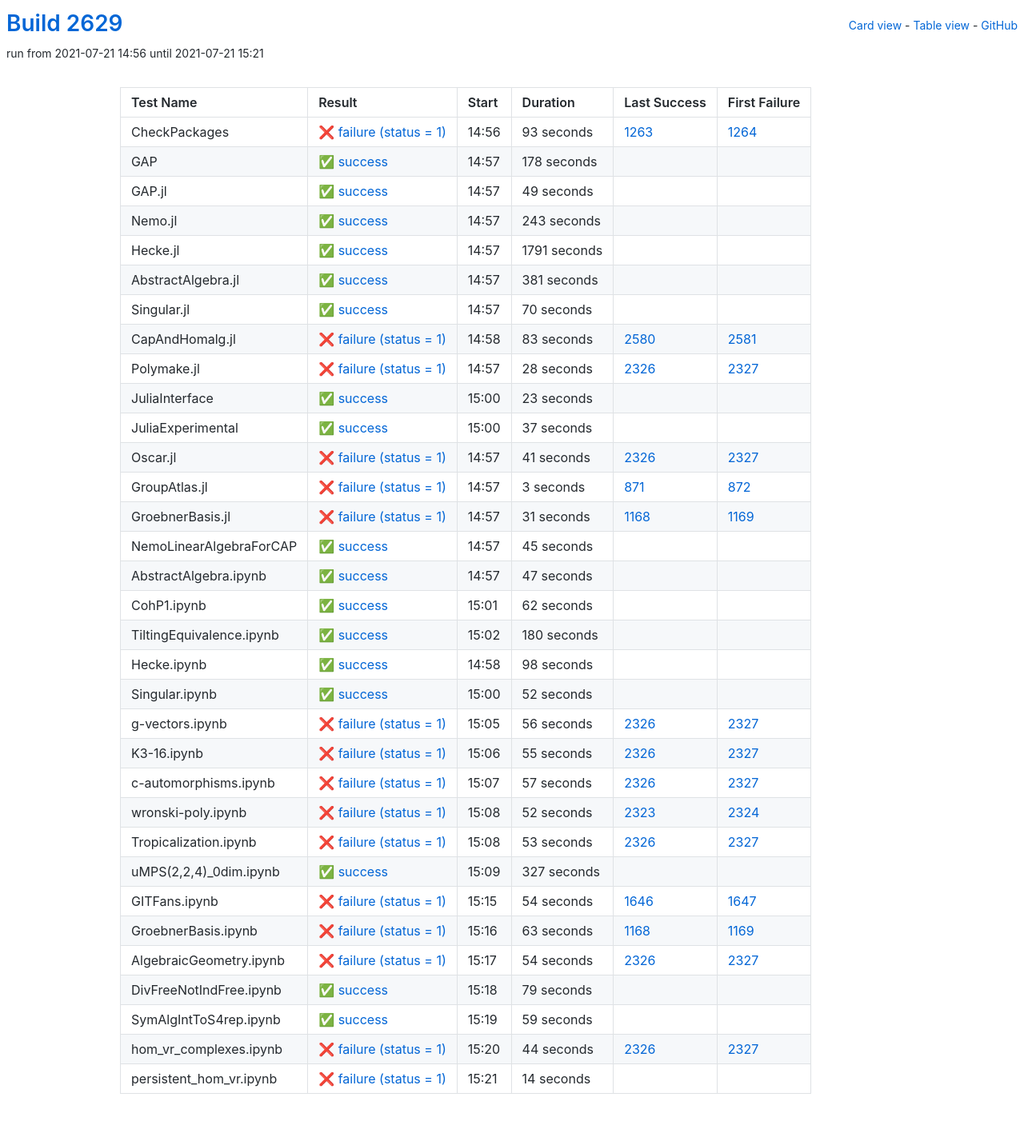
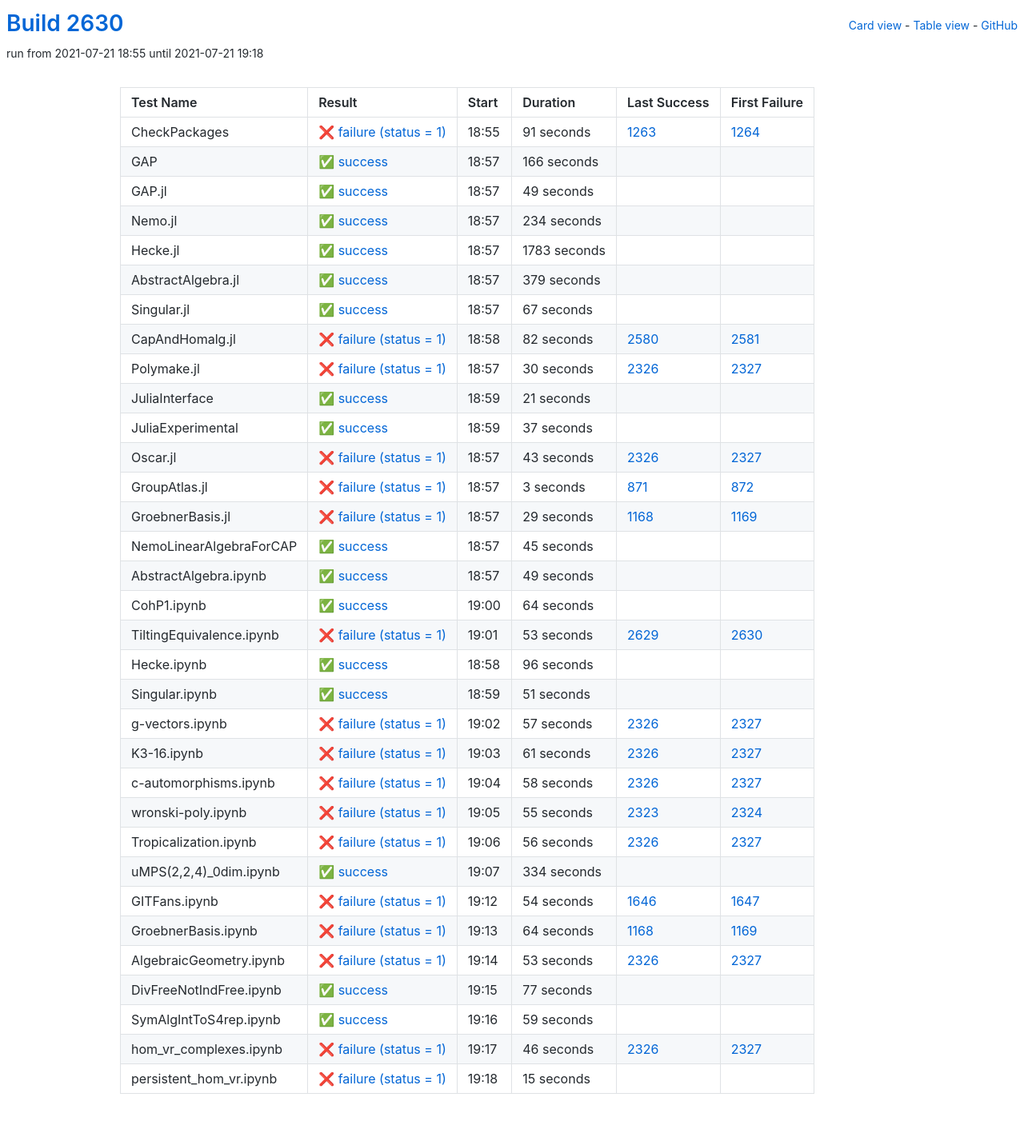
Before and after one commit to oscar-system/oscar-ci-status-stable, a Jekyll site: the page built from table.html, in a window 1280 px wide. Shown: the whole page at 80% size. Built offline with Jekyll 4.4.1, drawn with Linux system fonts in a browser that asks for light colours.

Commit message:
Build #2630

```diff
--- a/_data/ci.yml
+++ b/_data/ci.yml
@@ -1,6 +1,6 @@
 ---
-build: 2629
-build_url: https://oscarci.mathematik.uni-kl.de/job/oscar-stable/2629/
+build: 2630
+build_url: https://oscarci.mathematik.uni-kl.de/job/oscar-stable/2630/
 job: oscar-stable
 organization: oscar-system
 repo: oscar-ci-status-stable
@@ -8,32 +8,32 @@ repourl: https://github.com/oscar-system/oscar-ci-status-stable
 tests:
 - name: CheckPackages
   id: checkpackages
-  log: https://oscarci.mathematik.uni-kl.de/job/oscar-stable/2629/artifact/logs/build-2629/CheckPackages.log
-  start: 2021-07-21 14:56
+  log: https://oscarci.mathematik.uni-kl.de/job/oscar-stable/2630/artifact/logs/build-2630/CheckPackages.log
+  start: 2021-07-21 18:55
   success: false
   exitcode: 1
   status: failure
-  duration: 93
+  duration: 91
   last_success: 1263
   last_success_url: https://oscarci.mathematik.uni-kl.de/job/oscar-stable/1263/
   first_failure: 1264
   first_failure_url: https://oscarci.mathematik.uni-kl.de/job/oscar-stable/1264/
 - name: GAP
   id: gap
-  log: https://oscarci.mathematik.uni-kl.de/job/oscar-stable/2629/artifact/logs/build-2629/GAP.log
-  start: 2021-07-21 14:57
+  log: https://oscarci.mathematik.uni-kl.de/job/oscar-stable/2630/artifact/logs/build-2630/GAP.log
+  start: 2021-07-21 18:57
   success: true
   exitcode: 0
   status: success
-  duration: 178
+  duration: 166
   last_success: false
   last_success_url:
   first_failure: false
   first_failure_url:
 - name: GAP.jl
   id: gap-jl
-  log: https://oscarci.mathematik.uni-kl.de/job/oscar-stable/2629/artifact/logs/build-2629/GAP.jl.log
-  start: 2021-07-21 14:57
+  log: https://oscarci.mathematik.uni-kl.de/job/oscar-stable/2630/artifact/logs/build-2630/GAP.jl.log
+  start: 2021-07-21 18:57
   success: true
   exitcode: 0
   status: success
@@ -44,92 +44,92 @@ tests:
   first_failure_url:
 - name: Nemo.jl
   id: nemo-jl
-  log: https://oscarci.mathematik.uni-kl.de/job/oscar-stable/2629/artifact/logs/build-2629/Nemo.jl.log
-  start: 2021-07-21 14:57
+  log: https://oscarci.mathematik.uni-kl.de/job/oscar-stable/2630/artifact/logs/build-2630/Nemo.jl.log
+  start: 2021-07-21 18:57
   success: true
   exitcode: 0
   status: success
-  duration: 243
+  duration: 234
   last_success: false
   last_success_url:
   first_failure: false
   first_failure_url:
 - name: Hecke.jl
   id: hecke-jl
-  log: https://oscarci.mathematik.uni-kl.de/job/oscar-stable/2629/artifact/logs/build-2629/Hecke.jl.log
-  start: 2021-07-21 14:57
+  log: https://oscarci.mathematik.uni-kl.de/job/oscar-stable/2630/artifact/logs/build-2630/Hecke.jl.log
+  start: 2021-07-21 18:57
   success: true
   exitcode: 0
   status: success
-  duration: 1791
+  duration: 1783
   last_success: false
   last_success_url:
   first_failure: false
   first_failure_url:
 - name: AbstractAlgebra.jl
   id: abstractalgebra-jl
-  log: https://oscarci.mathematik.uni-kl.de/job/oscar-stable/2629/artifact/logs/build-2629/AbstractAlgebra.jl.log
-  start: 2021-07-21 14:57
+  log: https://oscarci.mathematik.uni-kl.de/job/oscar-stable/2630/artifact/logs/build-2630/AbstractAlgebra.jl.log
+  start: 2021-07-21 18:57
   success: true
   exitcode: 0
   status: success
-  duration: 381
+  duration: 379
   last_success: false
   last_success_url:
   first_failure: false
   first_failure_url:
 - name: Singular.jl
   id: singular-jl
-  log: https://oscarci.mathematik.uni-kl.de/job/oscar-stable/2629/artifact/logs/build-2629/Singular.jl.log
-  start: 2021-07-21 14:57
+  log: https://oscarci.mathematik.uni-kl.de/job/oscar-stable/2630/artifact/logs/build-2630/Singular.jl.log
+  start: 2021-07-21 18:57
   success: true
   exitcode: 0
   status: success
-  duration: 70
+  duration: 67
   last_success: false
   last_success_url:
   first_failure: false
   first_failure_url:
 - name: CapAndHomalg.jl
   id: capandhomalg-jl
-  log: https://oscarci.mathematik.uni-kl.de/job/oscar-stable/2629/artifact/logs/build-2629/CapAndHomalg.jl.log
-  start: 2021-07-21 14:58
+  log: https://oscarci.mathematik.uni-kl.de/job/oscar-stable/2630/artifact/logs/build-2630/CapAndHomalg.jl.log
+  start: 2021-07-21 18:58
   success: false
   exitcode: 1
   status: failure
-  duration: 83
+  duration: 82
   last_success: 2580
   last_success_url: https://oscarci.mathematik.uni-kl.de/job/oscar-stable/2580/
   first_failure: 2581
   first_failure_url: https://oscarci.mathematik.uni-kl.de/job/oscar-stable/2581/
 - name: Polymake.jl
   id: polymake-jl
-  log: https://oscarci.mathematik.uni-kl.de/job/oscar-stable/2629/artifact/logs/build-2629/Polymake.jl.log
-  start: 2021-07-21 14:57
+  log: https://oscarci.mathematik.uni-kl.de/job/oscar-stable/2630/artifact/logs/build-2630/Polymake.jl.log
+  start: 2021-07-21 18:57
   success: false
   exitcode: 1
   status: failure
-  duration: 28
+  duration: 30
   last_success: 2326
   last_success_url: https://oscarci.mathematik.uni-kl.de/job/oscar-stable/2326/
   first_failure: 2327
   first_failure_url: https://oscarci.mathematik.uni-kl.de/job/oscar-stable/2327/
 - name: JuliaInterface
   id: juliainterface
-  log: https://oscarci.mathematik.uni-kl.de/job/oscar-stable/2629/artifact/logs/build-2629/JuliaInterface.log
-  start: 2021-07-21 15:00
+  log: https://oscarci.mathematik.uni-kl.de/job/oscar-stable/2630/artifact/logs/build-2630/JuliaInterface.log
+  start: 2021-07-21 18:59
   success: true
   exitcode: 0
   status: success
-  duration: 23
+  duration: 21
   last_success: false
   last_success_url:
   first_failure: false
   first_failure_url:
 - name: JuliaExperimental
   id: juliaexperimental
-  log: https://oscarci.mathematik.uni-kl.de/job/oscar-stable/2629/artifact/logs/build-2629/JuliaExperimental.log
-  start: 2021-07-21 15:00
+  log: https://oscarci.mathematik.uni-kl.de/job/oscar-stable/2630/artifact/logs/build-2630/JuliaExperimental.log
+  start: 2021-07-21 18:59
   success: true
   exitcode: 0
   status: success
@@ -140,20 +140,20 @@ tests:
   first_failure_url:
 - name: Oscar.jl
   id: oscar-jl
-  log: https://oscarci.mathematik.uni-kl.de/job/oscar-stable/2629/artifact/logs/build-2629/Oscar.jl.log
-  start: 2021-07-21 14:57
+  log: https://oscarci.mathematik.uni-kl.de/job/oscar-stable/2630/artifact/logs/build-2630/Oscar.jl.log
+  start: 2021-07-21 18:57
   success: false
   exitcode: 1
   status: failure
-  duration: 41
+  duration: 43
   last_success: 2326
   last_success_url: https://oscarci.mathematik.uni-kl.de/job/oscar-stable/2326/
   first_failure: 2327
   first_failure_url: https://oscarci.mathematik.uni-kl.de/job/oscar-stable/2327/
 - name: GroupAtlas.jl
   id: groupatlas-jl
-  log: https://oscarci.mathematik.uni-kl.de/job/oscar-stable/2629/artifact/logs/build-2629/GroupAtlas.jl.log
-  start: 2021-07-21 14:57
+  log: https://oscarci.mathematik.uni-kl.de/job/oscar-stable/2630/artifact/logs/build-2630/GroupAtlas.jl.log
+  start: 2021-07-21 18:57
   success: false
   exitcode: 1
   status: failure
@@ -164,20 +164,20 @@ tests:
   first_failure_url: https://oscarci.mathematik.uni-kl.de/job/oscar-stable/872/
 - name: GroebnerBasis.jl
   id: groebnerbasis-jl
-  log: https://oscarci.mathematik.uni-kl.de/job/oscar-stable/2629/artifact/logs/build-2629/GroebnerBasis.jl.log
-  start: 2021-07-21 14:57
+  log: https://oscarci.mathematik.uni-kl.de/job/oscar-stable/2630/artifact/logs/build-2630/GroebnerBasis.jl.log
+  start: 2021-07-21 18:57
   success: false
   exitcode: 1
   status: failure
-  duration: 31
+  duration: 29
   last_success: 1168
   last_success_url: https://oscarci.mathematik.uni-kl.de/job/oscar-stable/1168/
   first_failure: 1169
   first_failure_url: https://oscarci.mathematik.uni-kl.de/job/oscar-stable/1169/
 - name: NemoLinearAlgebraForCAP
   id: nemolinearalgebraforcap
-  log: https://oscarci.mathematik.uni-kl.de/job/oscar-stable/2629/artifact/logs/build-2629/NemoLinearAlgebraForCAP.log
-  start: 2021-07-21 14:57
+  log: https://oscarci.mathematik.uni-kl.de/job/oscar-stable/2630/artifact/logs/build-2630/NemoLinearAlgebraForCAP.log
+  start: 2021-07-21 18:57
   success: true
   exitcode: 0
   status: success
@@ -188,68 +188,116 @@ tests:
   first_failure_url:
 - name: AbstractAlgebra.ipynb
   id: abstractalgebra-ipynb
-  log: https://oscarci.mathematik.uni-kl.de/job/oscar-stable/2629/artifact/logs/build-2629/AbstractAlgebra.ipynb.log
-  start: 2021-07-21 14:57
+  log: https://oscarci.mathematik.uni-kl.de/job/oscar-stable/2630/artifact/logs/build-2630/AbstractAlgebra.ipynb.log
+  start: 2021-07-21 18:57
   success: true
   exitcode: 0
   status: success
-  duration: 47
+  duration: 49
   last_success: false
   last_success_url:
   first_failure: false
   first_failure_url:
 - name: CohP1.ipynb
   id: cohp1-ipynb
-  log: https://oscarci.mathematik.uni-kl.de/job/oscar-stable/2629/artifact/logs/build-2629/CohP1.ipynb.log
-  start: 2021-07-21 15:01
+  log: https://oscarci.mathematik.uni-kl.de/job/oscar-stable/2630/artifact/logs/build-2630/CohP1.ipynb.log
+  start: 2021-07-21 19:00
   success: true
   exitcode: 0
   status: success
-  duration: 62
+  duration: 64
   last_success: false
   last_success_url:
   first_failure: false
   first_failure_url:
 - name: TiltingEquivalence.ipynb
   id: tiltingequivalence-ipynb
-  log: https://oscarci.mathematik.uni-kl.de/job/oscar-stable/2629/artifact/logs/build-2629/TiltingEquivalence.ipynb.log
-  start: 2021-07-21 15:02
+  log: https://oscarci.mathematik.uni-kl.de/job/oscar-stable/2630/artifact/logs/build-2630/TiltingEquivalence.ipynb.log
+  start: 2021-07-21 19:01
+  success: false
+  exitcode: 1
+  status: failure
+  duration: 53
+  last_success: 2629
+  last_success_url: https://oscarci.mathematik.uni-kl.de/job/oscar-stable/2629/
+  first_failure: 2630
+  first_failure_url: https://oscarci.mathematik.uni-kl.de/job/oscar-stable/2630/
+- name: Hecke.ipynb
+  id: hecke-ipynb
+  log: https://oscarci.mathematik.uni-kl.de/job/oscar-stable/2630/artifact/logs/build-2630/Hecke.ipynb.log
+  start: 2021-07-21 18:58
   success: true
   exitcode: 0
   status: success
-  duration: 180
-  last_success: false
-  last_success_url:
-  first_failure: false
-  first_failure_url:
-- name: Hecke.ipynb
-  id: hecke-ipynb
-  log: https://oscarci.mathematik.uni-kl.de/job/oscar-stable/2629/artifact/logs/build-2629/Hecke.ipynb.log
-  start: 2021-07-21 14:58
-  success: true
-  exitcode: 0
-  status: success
-  duration: 98
+  duration: 96
   last_success: false
   last_success_url:
   first_failure: false
   first_failure_url:
 - name: Singular.ipynb
   id: singular-ipynb
-  log: https://oscarci.mathematik.uni-kl.de/job/oscar-stable/2629/artifact/logs/build-2629/Singular.ipynb.log
-  start: 2021-07-21 15:00
+  log: https://oscarci.mathematik.uni-kl.de/job/oscar-stable/2630/artifact/logs/build-2630/Singular.ipynb.log
+  start: 2021-07-21 18:59
   success: true
   exitcode: 0
   status: success
-  duration: 52
+  duration: 51
   last_success: false
   last_success_url:
   first_failure: false
   first_failure_url:
 - name: g-vectors.ipynb
   id: g-vectors-ipynb
-  log: https://oscarci.mathematik.uni-kl.de/job/oscar-stable/2629/artifact/logs/build-2629/g-vectors.ipynb.log
-  start: 2021-07-21 15:05
+  log: https://oscarci.mathematik.uni-kl.de/job/oscar-stable/2630/artifact/logs/build-2630/g-vectors.ipynb.log
+  start: 2021-07-21 19:02
+  success: false
+  exitcode: 1
+  status: failure
+  duration: 57
+  last_success: 2326
+  last_success_url: https://oscarci.mathematik.uni-kl.de/job/oscar-stable/2326/
+  first_failure: 2327
+  first_failure_url: https://oscarci.mathematik.uni-kl.de/job/oscar-stable/2327/
+- name: K3-16.ipynb
+  id: k3-16-ipynb
+  log: https://oscarci.mathematik.uni-kl.de/job/oscar-stable/2630/artifact/logs/build-2630/K3-16.ipynb.log
+  start: 2021-07-21 19:03
+  success: false
+  exitcode: 1
+  status: failure
+  duration: 61
+  last_success: 2326
+  last_success_url: https://oscarci.mathematik.uni-kl.de/job/oscar-stable/2326/
+  first_failure: 2327
+  first_failure_url: https://oscarci.mathematik.uni-kl.de/job/oscar-stable/2327/
+- name: c-automorphisms.ipynb
+  id: c-automorphisms-ipynb
+  log: https://oscarci.mathematik.uni-kl.de/job/oscar-stable/2630/artifact/logs/build-2630/c-automorphisms.ipynb.log
+  start: 2021-07-21 19:04
+  success: false
+  exitcode: 1
+  status: failure
+  duration: 58
+  last_success: 2326
+  last_success_url: https://oscarci.mathematik.uni-kl.de/job/oscar-stable/2326/
+  first_failure: 2327
+  first_failure_url: https://oscarci.mathematik.uni-kl.de/job/oscar-stable/2327/
+- name: wronski-poly.ipynb
+  id: wronski-poly-ipynb
+  log: https://oscarci.mathematik.uni-kl.de/job/oscar-stable/2630/artifact/logs/build-2630/wronski-poly.ipynb.log
+  start: 2021-07-21 19:05
+  success: false
+  exitcode: 1
+  status: failure
+  duration: 55
+  last_success: 2323
+  last_success_url: https://oscarci.mathematik.uni-kl.de/job/oscar-stable/2323/
+  first_failure: 2324
+  first_failure_url: https://oscarci.mathematik.uni-kl.de/job/oscar-stable/2324/
+- name: Tropicalization.ipynb
+  id: tropicalization-ipynb
+  log: https://oscarci.mathematik.uni-kl.de/job/oscar-stable/2630/artifact/logs/build-2630/Tropicalization.ipynb.log
+  start: 2021-07-21 19:06
   success: false
   exitcode: 1
   status: failure
@@ -258,70 +306,22 @@ tests:
   last_success_url: https://oscarci.mathematik.uni-kl.de/job/oscar-stable/2326/
   first_failure: 2327
   first_failure_url: https://oscarci.mathematik.uni-kl.de/job/oscar-stable/2327/
-- name: K3-16.ipynb
-  id: k3-16-ipynb
-  log: https://oscarci.mathematik.uni-kl.de/job/oscar-stable/2629/artifact/logs/build-2629/K3-16.ipynb.log
-  start: 2021-07-21 15:06
-  success: false
-  exitcode: 1
-  status: failure
-  duration: 55
-  last_success: 2326
-  last_success_url: https://oscarci.mathematik.uni-kl.de/job/oscar-stable/2326/
-  first_failure: 2327
-  first_failure_url: https://oscarci.mathematik.uni-kl.de/job/oscar-stable/2327/
-- name: c-automorphisms.ipynb
-  id: c-automorphisms-ipynb
-  log: https://oscarci.mathematik.uni-kl.de/job/oscar-stable/2629/artifact/logs/build-2629/c-automorphisms.ipynb.log
-  start: 2021-07-21 15:07
-  success: false
-  exitcode: 1
-  status: failure
-  duration: 57
-  last_success: 2326
-  last_success_url: https://oscarci.mathematik.uni-kl.de/job/oscar-stable/2326/
-  first_failure: 2327
-  first_failure_url: https://oscarci.mathematik.uni-kl.de/job/oscar-stable/2327/
-- name: wronski-poly.ipynb
-  id: wronski-poly-ipynb
-  log: https://oscarci.mathematik.uni-kl.de/job/oscar-stable/2629/artifact/logs/build-2629/wronski-poly.ipynb.log
-  start: 2021-07-21 15:08
-  success: false
-  exitcode: 1
-  status: failure
-  duration: 52
-  last_success: 2323
-  last_success_url: https://oscarci.mathematik.uni-kl.de/job/oscar-stable/2323/
-  first_failure: 2324
-  first_failure_url: https://oscarci.mathematik.uni-kl.de/job/oscar-stable/2324/
-- name: Tropicalization.ipynb
-  id: tropicalization-ipynb
-  log: https://oscarci.mathematik.uni-kl.de/job/oscar-stable/2629/artifact/logs/build-2629/Tropicalization.ipynb.log
-  start: 2021-07-21 15:08
-  success: false
-  exitcode: 1
-  status: failure
-  duration: 53
-  last_success: 2326
-  last_success_url: https://oscarci.mathematik.uni-kl.de/job/oscar-stable/2326/
-  first_failure: 2327
-  first_failure_url: https://oscarci.mathematik.uni-kl.de/job/oscar-stable/2327/
 - name: uMPS(2,2,4)_0dim.ipynb
   id: umps-2-2-4-0dim-ipynb
-  log: https://oscarci.mathematik.uni-kl.de/job/oscar-stable/2629/artifact/logs/build-2629/uMPS-2-2-4-_0dim.ipynb.log
-  start: 2021-07-21 15:09
+  log: https://oscarci.mathematik.uni-kl.de/job/oscar-stable/2630/artifact/logs/build-2630/uMPS-2-2-4-_0dim.ipynb.log
+  start: 2021-07-21 19:07
   success: true
   exitcode: 0
   status: success
-  duration: 327
+  duration: 334
   last_success: false
   last_success_url:
   first_failure: false
   first_failure_url:
 - name: GITFans.ipynb
   id: gitfans-ipynb
-  log: https://oscarci.mathematik.uni-kl.de/job/oscar-stable/2629/artifact/logs/build-2629/GITFans.ipynb.log
-  start: 2021-07-21 15:15
+  log: https://oscarci.mathematik.uni-kl.de/job/oscar-stable/2630/artifact/logs/build-2630/GITFans.ipynb.log
+  start: 2021-07-21 19:12
   success: false
   exitcode: 1
   status: failure
@@ -332,44 +332,44 @@ tests:
   first_failure_url: https://oscarci.mathematik.uni-kl.de/job/oscar-stable/1647/
 - name: GroebnerBasis.ipynb
   id: groebnerbasis-ipynb
-  log: https://oscarci.mathematik.uni-kl.de/job/oscar-stable/2629/artifact/logs/build-2629/GroebnerBasis.ipynb.log
-  start: 2021-07-21 15:16
+  log: https://oscarci.mathematik.uni-kl.de/job/oscar-stable/2630/artifact/logs/build-2630/GroebnerBasis.ipynb.log
+  start: 2021-07-21 19:13
   success: false
   exitcode: 1
   status: failure
-  duration: 63
+  duration: 64
   last_success: 1168
   last_success_url: https://oscarci.mathematik.uni-kl.de/job/oscar-stable/1168/
   first_failure: 1169
   first_failure_url: https://oscarci.mathematik.uni-kl.de/job/oscar-stable/1169/
 - name: AlgebraicGeometry.ipynb
   id: algebraicgeometry-ipynb
-  log: https://oscarci.mathematik.uni-kl.de/job/oscar-stable/2629/artifact/logs/build-2629/AlgebraicGeometry.ipynb.log
-  start: 2021-07-21 15:17
+  log: https://oscarci.mathematik.uni-kl.de/job/oscar-stable/2630/artifact/logs/build-2630/AlgebraicGeometry.ipynb.log
+  start: 2021-07-21 19:14
   success: false
   exitcode: 1
   status: failure
-  duration: 54
+  duration: 53
   last_success: 2326
   last_success_url: https://oscarci.mathematik.uni-kl.de/job/oscar-stable/2326/
   first_failure: 2327
   first_failure_url: https://oscarci.mathematik.uni-kl.de/job/oscar-stable/2327/
 - name: DivFreeNotIndFree.ipynb
   id: divfreenotindfree-ipynb
-  log: https://oscarci.mathematik.uni-kl.de/job/oscar-stable/2629/artifact/logs/build-2629/DivFreeNotIndFree.ipynb.log
-  start: 2021-07-21 15:18
+  log: https://oscarci.mathematik.uni-kl.de/job/oscar-stable/2630/artifact/logs/build-2630/DivFreeNotIndFree.ipynb.log
+  start: 2021-07-21 19:15
   success: true
   exitcode: 0
   status: success
-  duration: 79
+  duration: 77
   last_success: false
   last_success_url:
   first_failure: false
   first_failure_url:
 - name: SymAlgIntToS4rep.ipynb
   id: symalginttos4rep-ipynb
-  log: https://oscarci.mathematik.uni-kl.de/job/oscar-stable/2629/artifact/logs/build-2629/SymAlgIntToS4rep.ipynb.log
-  start: 2021-07-21 15:19
+  log: https://oscarci.mathematik.uni-kl.de/job/oscar-stable/2630/artifact/logs/build-2630/SymAlgIntToS4rep.ipynb.log
+  start: 2021-07-21 19:16
   success: true
   exitcode: 0
   status: success
@@ -380,24 +380,24 @@ tests:
   first_failure_url:
 - name: hom_vr_complexes.ipynb
   id: hom-vr-complexes-ipynb
-  log: https://oscarci.mathematik.uni-kl.de/job/oscar-stable/2629/artifact/logs/build-2629/hom_vr_complexes.ipynb.log
-  start: 2021-07-21 15:20
+  log: https://oscarci.mathematik.uni-kl.de/job/oscar-stable/2630/artifact/logs/build-2630/hom_vr_complexes.ipynb.log
+  start: 2021-07-21 19:17
   success: false
   exitcode: 1
   status: failure
-  duration: 44
+  duration: 46
   last_success: 2326
   last_success_url: https://oscarci.mathematik.uni-kl.de/job/oscar-stable/2326/
   first_failure: 2327
   first_failure_url: https://oscarci.mathematik.uni-kl.de/job/oscar-stable/2327/
 - name: persistent_hom_vr.ipynb
   id: persistent-hom-vr-ipynb
-  log: https://oscarci.mathematik.uni-kl.de/job/oscar-stable/2629/artifact/logs/build-2629/persistent_hom_vr.ipynb.log
-  start: 2021-07-21 15:21
+  log: https://oscarci.mathematik.uni-kl.de/job/oscar-stable/2630/artifact/logs/build-2630/persistent_hom_vr.ipynb.log
+  start: 2021-07-21 19:18
   success: false
   exitcode: 1
   status: failure
-  duration: 14
+  duration: 15
   last_success: false
   last_success_url:
   first_failure: false
```
Also changed, not shown: README.md.
